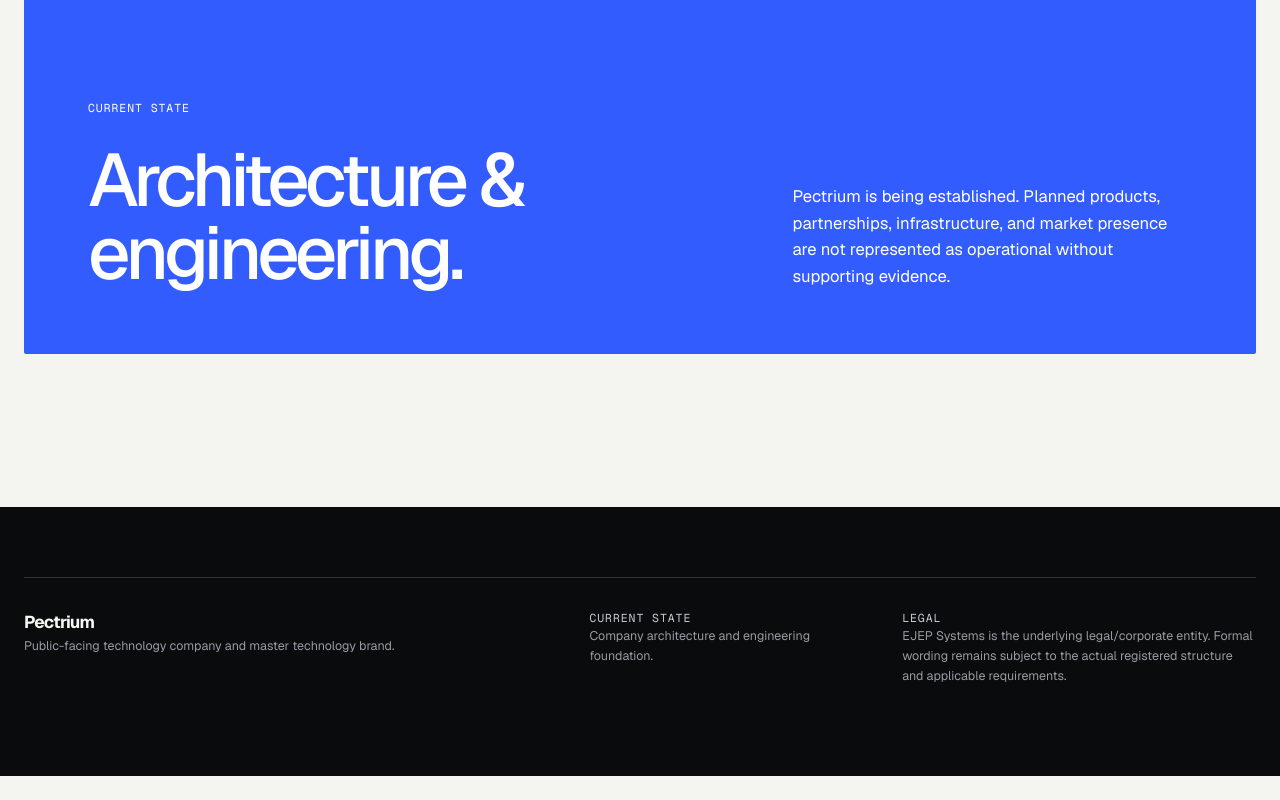
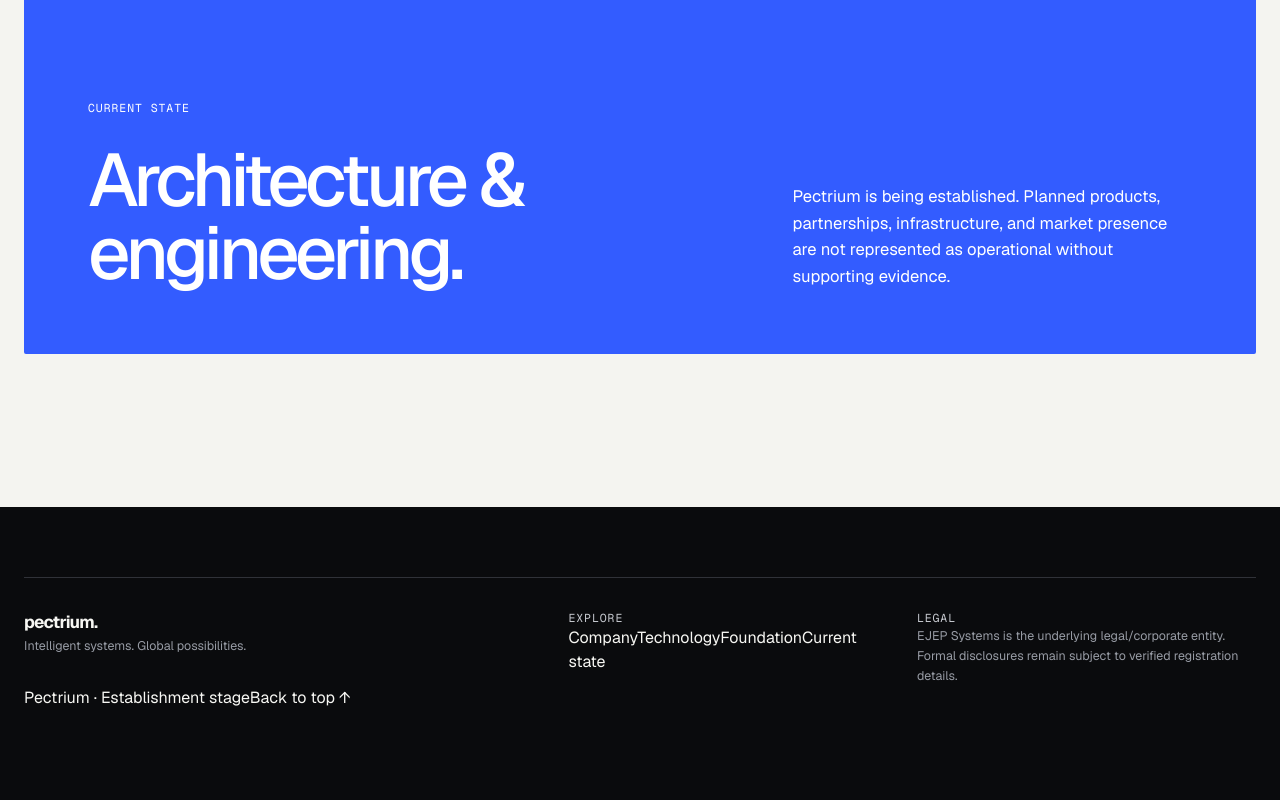
Before and after one commit to ejepsystems/ejepsystems, a Next.js app in the folder apps/web/: page / in a window 1280 px wide. Shown: the part 3577-4377 px from the top of the page. Before the commit the page ends 4353 px from the top, so only its background shows below. Built offline with nearby package versions, Linux system fonts and the light colour scheme.

Commit message:
feat(pectrium): refine monochrome corporate experience and accessible navigation

```diff
--- a/apps/web/components/site-footer.tsx
+++ b/apps/web/components/site-footer.tsx
@@ -2,24 +2,23 @@ export function SiteFooter() {
   return (
     <footer className="site-footer">
       <div className="shell footer-grid">
-        <div>
-          <p className="wordmark">Pectrium</p>
-          <p className="footer-note">
-            Public-facing technology company and master technology brand.
-          </p>
+        <div className="footer-brand">
+          <p className="wordmark">pectrium<span aria-hidden="true">.</span></p>
+          <p className="footer-note">Intelligent systems. Global possibilities.</p>
         </div>
-        <div>
-          <p className="footer-label">Current state</p>
-          <p className="footer-note">Company architecture and engineering foundation.</p>
-        </div>
+        <nav aria-label="Footer navigation" className="footer-nav">
+          <p className="footer-label">Explore</p>
+          <a href="#company">Company</a>
+          <a href="#technology">Technology</a>
+          <a href="#foundation">Foundation</a>
+          <a href="#status">Current state</a>
+        </nav>
         <div>
           <p className="footer-label">Legal</p>
-          <p className="footer-note">
-            EJEP Systems is the underlying legal/corporate entity. Formal wording remains
-            subject to the actual registered structure and applicable requirements.
-          </p>
+          <p className="footer-note">EJEP Systems is the underlying legal/corporate entity. Formal disclosures remain subject to verified registration details.</p>
         </div>
       </div>
+      <div className="shell footer-bottom"><span>Pectrium · Establishment stage</span><a href="#main">Back to top ↑</a></div>
     </footer>
   );
 }
```
